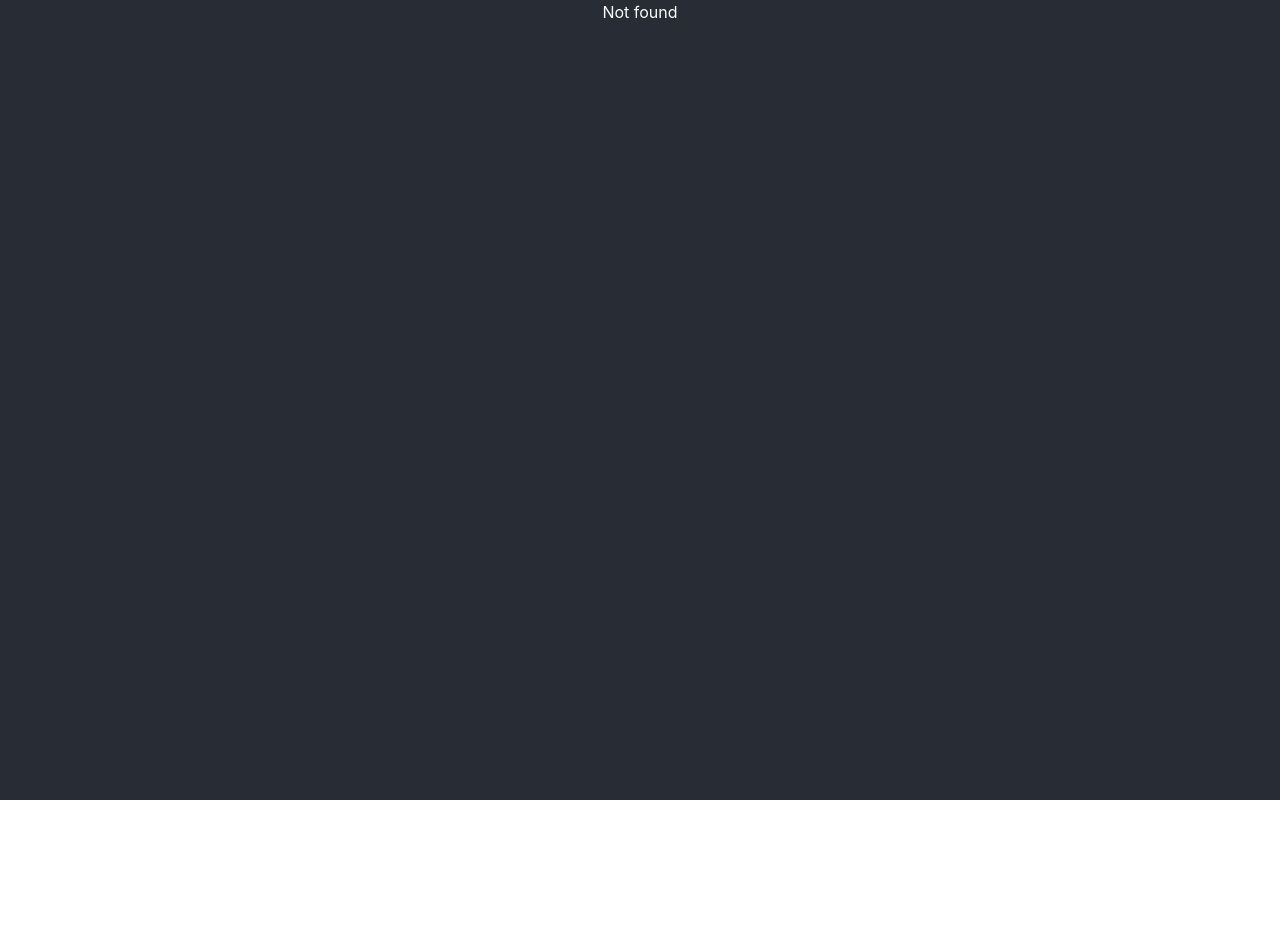
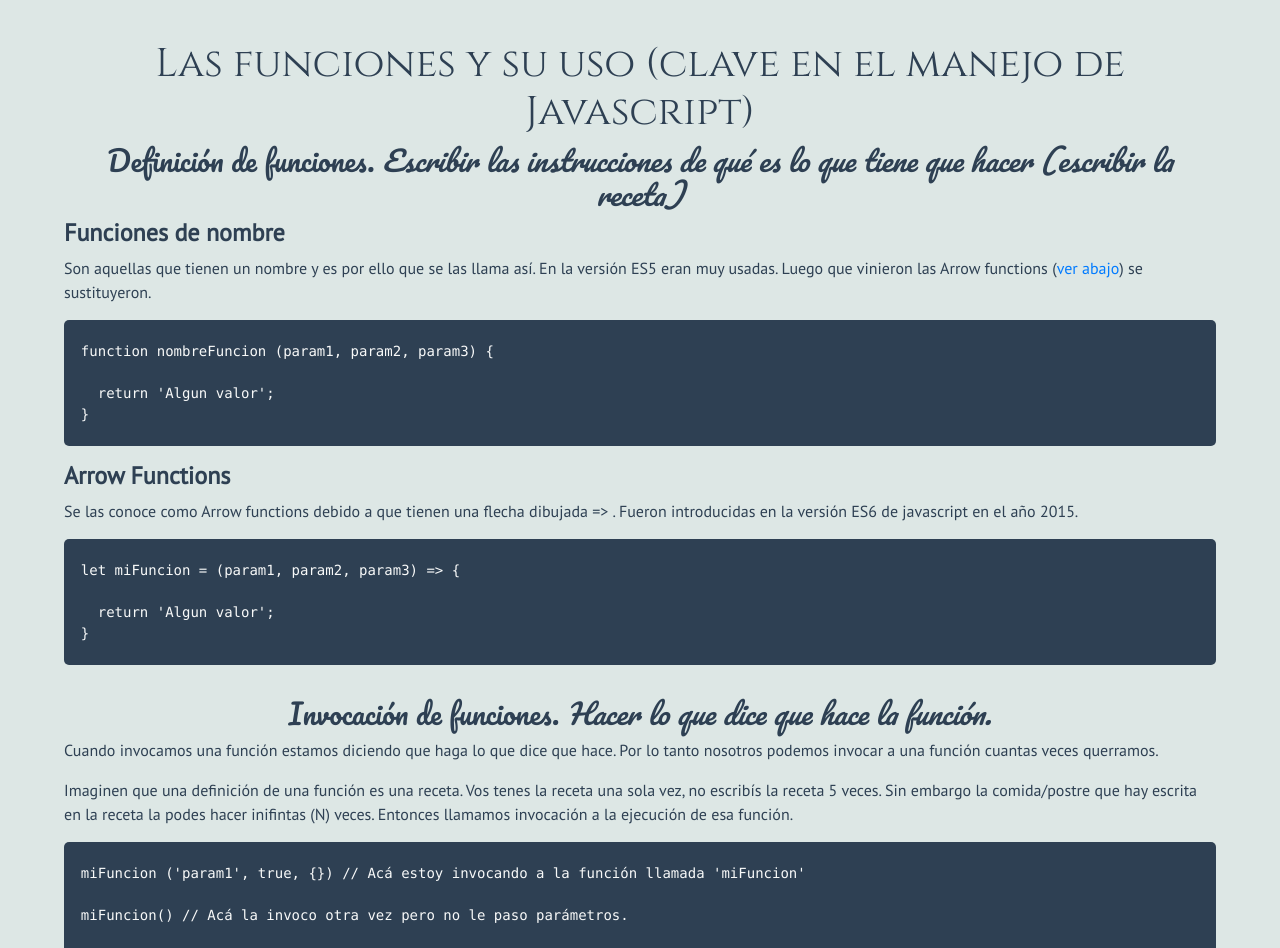
Before and after one commit to shaaiii/cursos-5to-tic, a React (Create React App) app: page /intro-des-web/functions-es6 in a window 1280 px wide. Shown: the top 948 px of the page. Before the commit the page ends 800 px from the top, so only its background shows below. Built offline with nearby package versions, Linux system fonts and the light colour scheme.

Commit message:
Agrego lo de funciones de intro desarrollo web

```diff
--- a/public/index.html
+++ b/public/index.html
@@ -25,7 +25,8 @@
     <!-- BOOTSTRAP -->
     <link rel="stylesheet" href="https://stackpath.bootstrapcdn.com/bootstrap/4.3.1/css/bootstrap.min.css" integrity="sha384-ggOyR0iXCbMQv3Xipma34MD+dH/1fQ784/j6cY/iJTQUOhcWr7x9JvoRxT2MZw1T" crossorigin="anonymous">
     <!-- FONTS -->
-    <link href="https://fonts.googleapis.com/css?family=Source+Sans+Pro" rel="stylesheet">
+    <link href="https://fonts.googleapis.com/css?family=Cinzel|PT+Sans|Pacifico|Source+Sans+Pro&display=swap" rel="stylesheet">
+
     <!-- FONT ICONS -->
     <link rel="stylesheet" href="https://use.fontawesome.com/releases/v5.8.1/css/all.css" integrity="sha384-50oBUHEmvpQ+1lW4y57PTFmhCaXp0ML5d60M1M7uH2+nqUivzIebhndOJK28anvf" crossorigin="anonymous">
     <title>Curso Desarrollo Web</title>
--- a/src/App.js
+++ b/src/App.js
@@ -7,7 +7,9 @@ import Home from './components/Home';
 
 // Introduccion Desarrollo Web
 import {
-  IntroDesWeb
+  IntroDesWeb,
+  Sections,
+  Functions
 } from './components/intro-des-web/IntroDesWeb';
 
 // Desarrollo Web
@@ -34,6 +36,8 @@ class App extends Component {
 
             {/* Intro Des Web */}
             <Route exact path='/intro-des-web' component={IntroDesWeb} />
+            <Route exact path='/intro-des-web/sections' component={Sections} />
+            <Route exact path='/intro-des-web/functions-es6' component={Functions} />
 
             {/* Desarrollo Web */}
             <Route exact path='/des-web' component={DesarrolloWeb} />
--- /dev/null
+++ b/src/components/intro-des-web/Functions.js
@@ -0,0 +1,74 @@
+import React from 'react'
+
+import './Functions.scss'
+
+export default class Functions extends React.Component {
+  render() {
+    return(
+      <div className='functions-container'>
+
+        <div style={{textAlign: 'center'}}>
+          <h1>Las funciones y su uso (clave en el manejo de Javascript)</h1>
+        </div>
+
+        <div style={{textAlign: 'center'}}>
+          <h3>Definición de funciones. <i>Escribir las instrucciones de qué es lo que tiene que hacer (escribir la receta)</i>
+          </h3>
+        </div>
+
+        <h4><b>Funciones de nombre</b></h4>
+
+        <p>Son aquellas que tienen un nombre y es por ello que se las llama así. En la versión ES5 eran muy usadas. Luego que
+          vinieron las Arrow functions (<a href='#arrow-functions'>ver abajo</a>) se sustituyeron.</p>
+
+
+        <pre>{`
+  function nombreFuncion (param1, param2, param3) {
+
+    return 'Algun valor';
+  }
+        `}</pre>
+
+        <h4 id='arrow-functions'><b>Arrow Functions</b></h4>
+
+        <p>Se las conoce como Arrow functions debido a que tienen una flecha dibujada => . Fueron introducidas en la versión
+          ES6 de javascript en el año 2015.</p>
+
+        <pre>{`
+  let miFuncion = (param1, param2, param3) => {
+
+    return 'Algun valor';
+  }
+        `}</pre>
+
+        <pre>
+        </pre>
+
+        <div style={{textAlign: 'center'}}>
+          <h3>Invocación de funciones. <i>Hacer lo que dice que hace la función.</i></h3>
+        </div>
+
+        <p>Cuando invocamos una función estamos diciendo que haga lo que dice que hace. Por lo tanto nosotros podemos invocar
+          a una función cuantas veces querramos.</p>
+
+        <p>Imaginen que una definición de una función es una receta. Vos tenes la receta una sola vez, no escribís la receta 5
+          veces. Sin embargo la comida/postre que hay escrita en la receta la podes hacer inifintas (N) veces. Entonces
+          llamamos invocación a la ejecución de esa función. </p>
+
+        <pre> {`
+  miFuncion ('param1', true, {}) // Acá estoy invocando a la función llamada 'miFuncion'
+
+  miFuncion() // Acá la invoco otra vez pero no le paso parámetros.
+
+  miFuncion('param1') // Acá estoy invocando a la función llamada 'miFuncion'"
+
+  let retornoValor = miFuncion('param1') // Acá estoy invocando a la función llamada 'miFuncion' pasandole un parametro y guardando el resultado en una variable.
+  `}</pre>
+
+        <p className='mb-none'>Si invoco a una función que no existe nos va a dar un error.</p>
+
+
+      </div>
+    )
+  }
+}
--- /dev/null
+++ b/src/components/intro-des-web/Functions.scss
@@ -0,0 +1,36 @@
+
+.functions-container {
+  background-color: #DDE7E5;
+  font-family: 'PT Sans', sans-serif;
+  height: auto;
+  text-align: left;
+  color: #2E4053;
+  padding: 0 4em;
+
+  h1 {
+    font-family: 'Cinzel', serif;
+    padding-top: 1em;
+  }
+
+  h3 {
+    font-family: 'Pacifico', cursive;
+  }
+
+  pre {
+    background-color: #2E4053;
+    color: #F8F9F9;
+    border-radius: 5px;
+  }
+
+  .violet {
+    color: #C39BD3;
+  }
+
+  .blue {
+    color: #2980B9;
+  }
+
+  .watergreen {
+    color: #45B39D;
+  }
+}
--- a/src/components/intro-des-web/IntroDesWeb.js
+++ b/src/components/intro-des-web/IntroDesWeb.js
@@ -1,64 +1,22 @@
 import React from 'react';
+import { NavLink } from 'react-router-dom'
 
-import './IntroDesWeb.scss'
+import Sections from './Sections'
+import Functions from './Functions'
 
-export class IntroDesWeb extends React.Component {
+class IntroDesWeb extends React.Component {
   render() {
     return (
-      <div className='container-fluid contenedor-intro-des-web'>
-        <div className='row'>
-          <div className='col-12 seccion seccion-1 p-5 text-center'>
-            <h1 className='pt-3'>Sección 1</h1>
-            <div className='text-left mb-5'>
-              <code style={{color: '#943126'}}>{`.seccion `}</code><code style={{color: '#0E6655'}}>{`{ `}</code>
-              <br></br>
-              <code style={{color:'#F4D03F', marginLeft: '1em'}}> {`\t height: 100vh;`}</code>
-              <br></br>
-              <code style={{color:'#0E6655'}}>{` }`}</code>
-            </div>
-            <div className='row justify-content-center pt-xl-5'>
-              <div className='col-12 col-md-10'>
-                <h4><i>Las secciones funcionan para separar el contenido en diferentes vistas. Es algo que se está utilizando mucho en el mundo de las páginas web Landings. Para crear una sección lo que tenemos que hacer es tener un DIV con una altura seteada a 100vh</i></h4>
-              </div>
-            </div>
-            <div className='pt-3'>
-              <h3>Hacé scroll y descubrí la próxima sección...</h3>
-            </div>
-          </div>
-        </div>
-        <div className='row'>
-          <div className='col-12 seccion seccion-2 p-5 text-center'>
-
-            <h1 className='pt-3'>Sección 2</h1>
-            <div className='text-left mb-5'>
-              <code style={{color: '#943126'}}>{`.seccion `}</code><code style={{color: '#0E6655'}}>{`{ `}</code>
-              <br></br>
-              <code style={{color:'#F4D03F', marginLeft: '1em'}}> {`\t height: 100vh;`}</code>
-              <br></br>
-              <code style={{color:'#0E6655'}}>{` }`}</code>
-            </div>
-            <div className='pt-5'>
-              <h3>Hacé scroll y descubrí la última sección...</h3>
-            </div>
-          </div>
-        </div>
-        <div className='row'>
-          <div className='col-12 seccion seccion-3 p-5 text-center'>
-
-            <h1 className='pt-3'>Sección 3</h1>
-            <div className='text-left mb-5'>
-              <code style={{color: '#943126'}}>{`.seccion `}</code><code style={{color: '#0E6655'}}>{`{ `}</code>
-              <br></br>
-              <code style={{color:'#F4D03F', marginLeft: '1em'}}> {`\t height: 100vh;`}</code>
-              <br></br>
-              <code style={{color:'#0E6655'}}>{` }`}</code>
-            </div>
-            <div className='pt-5'>
-              <h3>Se pueden crear tantas secciones como queremos.</h3>
-            </div>
-          </div>
-        </div>
+      <div>
+        <NavLink to='/intro-des-web/sections'>Secciones</NavLink>
+        <NavLink to='/intro-des-web/functions-es6'>Funciones</NavLink>
       </div>
     )
   }
 }
+
+export {
+  IntroDesWeb,
+  Functions,
+  Sections
+}
--- a/src/components/intro-des-web/IntroDesWeb.scss
+++ /dev/null
@@ -1,40 +0,0 @@
-@import '../../variables.scss';
-
-.seccion {
-  height: 100vh;
-  text-align: left;
-}
-.seccion-1 {
-  background-color: #229954;
-}
-.seccion-2 {
-  background-color: #D35400;
-}
-.seccion-3 {
-  background-color: #5499C7;
-}
-
-@media (max-width: map-get($container-max-widths, "sm")) {
-  .seccion {
-    code {
-      font-size: 1em;
-    }
-    h4 {
-      font-size: 1em;
-    }
-  }
-}
-@media (min-width: map-get($container-max-widths, "md")) {
-  .seccion {
-    code {
-      font-size: 1.5em;
-    }
-  }
-}
-@media (min-width: map-get($container-max-widths, "xl")) {
-  .seccion {
-    code {
-      font-size: 3em;
-    }
-  }
-}
--- /dev/null
+++ b/src/components/intro-des-web/Sections.js
@@ -0,0 +1,69 @@
+import React from 'react';
+
+import './Sections.scss'
+
+import profileImage from '../../assets/perfil.JPG'
+
+export default class Sections extends React.Component {
+  render() {
+    return (
+      <div className='container-fluid contenedor-intro-des-web'>
+        <div className='row'>
+          <div className='col-12 seccion seccion-1 p-5 text-center'>
+            <h1 className='pt-3'>Sección 1</h1>
+            <div className='text-left mb-5'>
+              <code style={{ color: '#943126' }}>{`.seccion `}</code><code style={{ color: '#0E6655' }}>{`{ `}</code>
+              <br></br>
+              <code style={{ color: '#F4D03F', marginLeft: '1em' }}> {`\t height: 100vh;`}</code>
+              <br></br>
+              <code style={{ color: '#0E6655' }}>{` }`}</code>
+            </div>
+            <div className='row justify-content-center pt-xl-5'>
+              <div className='col-12 col-md-10'>
+                <h4><i>Las secciones funcionan para separar el contenido en diferentes vistas. Es algo que se está utilizando mucho en el mundo de las páginas web Landings. Para crear una sección lo que tenemos que hacer es tener un DIV con una altura seteada a 100vh</i></h4>
+              </div>
+            </div>
+            <div className='pt-3'>
+              <h3>Hacé scroll y descubrí la próxima sección...</h3>
+            </div>
+          </div>
+        </div>
+        <div className='row seccion seccion-2 justify-content-center align-items-center'>
+
+          <div className='col-6 mt-5 col-md-6 col-xl-4 mt-xl-5'>
+
+            <img className="img-fluid border-img" src={profileImage} alt="Imagen Perfil Francisco"></img>
+
+          </div>
+
+          <div className="col-12 text-center mt-3 col-md-6 mt-md-5">
+
+            <h1 className="mt-md-3">¡HOLA!</h1>
+
+            <p className="mt-md-4">Mi nombres es Francisco Cobas y soy Programador Web y docente en <a href='https://anima.edu.uy/'>Ánima Bachillerato Tecnológico</a>, soy apasionado de la tecnología y me gusta vincularlo con cosas que me interesan. Por ejemplo con la educación y otros hobbies como la bicicleta o el deporte. </p>
+          </div>
+          <div className="col-2">
+            <img className="img-fluid" src="https://www.freeiconspng.com/uploads/cycling-icon-png-bicycle-bike-biking-cycling-2.png" alt="Bicicleta" srcSet=""></img>
+          </div>
+
+        </div>
+        <div className='row'>
+          <div className='col-12 seccion seccion-3 p-5 text-center'>
+
+            <h1 className='pt-3'>Sección 3</h1>
+            <div className='text-left mb-5'>
+              <code style={{ color: '#943126' }}>{`.seccion `}</code><code style={{ color: '#0E6655' }}>{`{ `}</code>
+              <br></br>
+              <code style={{ color: '#F4D03F', marginLeft: '1em' }}> {`\t height: 100vh;`}</code>
+              <br></br>
+              <code style={{ color: '#0E6655' }}>{` }`}</code>
+            </div>
+            <div className='pt-5'>
+              <h3>Se pueden crear tantas secciones como queremos.</h3>
+            </div>
+          </div>
+        </div>
+      </div>
+    )
+  }
+}
--- /dev/null
+++ b/src/components/intro-des-web/Sections.scss
@@ -0,0 +1,51 @@
+@import '../../variables.scss';
+
+.seccion {
+  height: 100vh;
+  text-align: left;
+}
+.seccion-1 {
+  background-color: #229954;
+}
+.seccion-2 {
+  background-color: #F7DC6F;
+  color: #1A5276;
+  .border-img {
+    border-radius: 50%;
+    border: 2px solid #A9DFBF;
+  }
+  a {
+    color: #117A65;
+  }
+  h1 {
+    color: #E74C3C;
+  }
+}
+.seccion-3 {
+  background-color: #5499C7;
+}
+
+@media (max-width: map-get($container-max-widths, "sm")) {
+  .seccion {
+    code {
+      font-size: 1em;
+    }
+    h4 {
+      font-size: 1em;
+    }
+  }
+}
+@media (min-width: map-get($container-max-widths, "md")) {
+  .seccion {
+    code {
+      font-size: 1.5em;
+    }
+  }
+}
+@media (min-width: map-get($container-max-widths, "xl")) {
+  .seccion {
+    code {
+      font-size: 3em;
+    }
+  }
+}
```
Also changed, not shown: src/assets/perfil.JPG (added).
